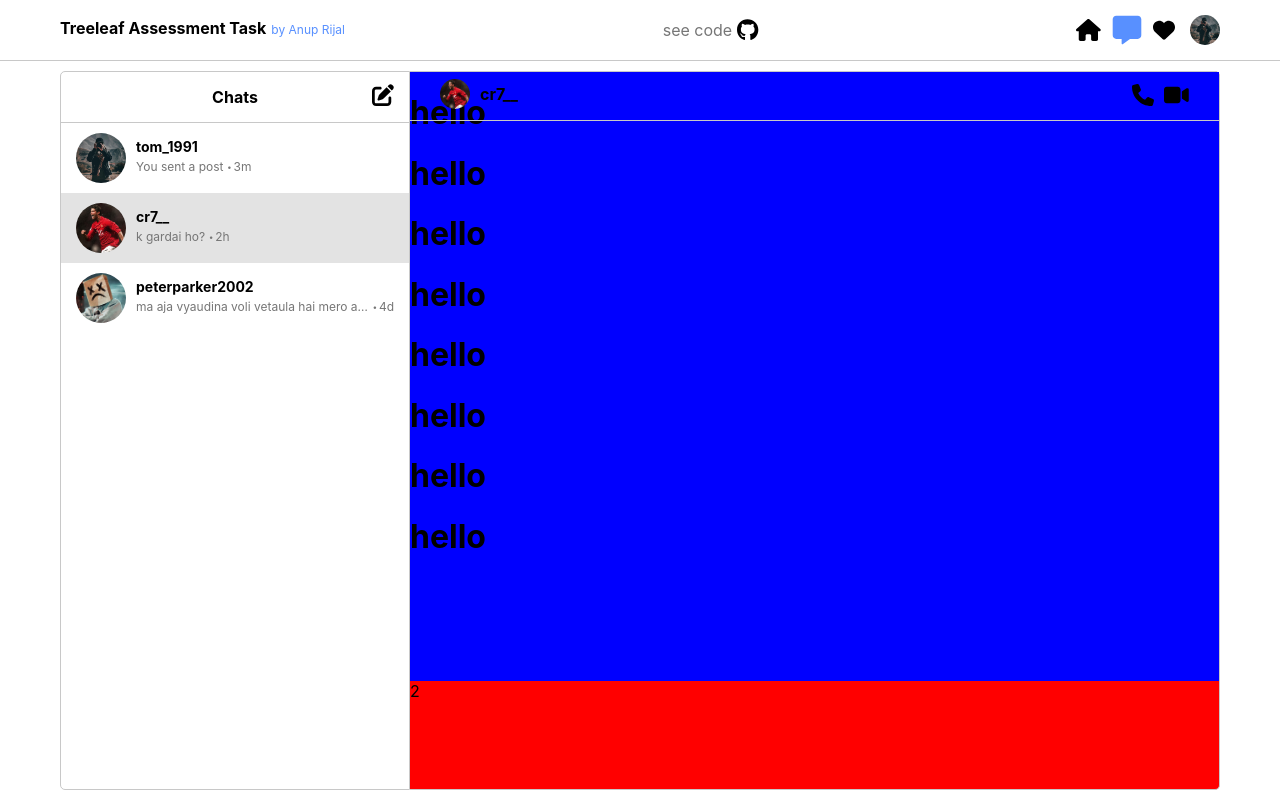
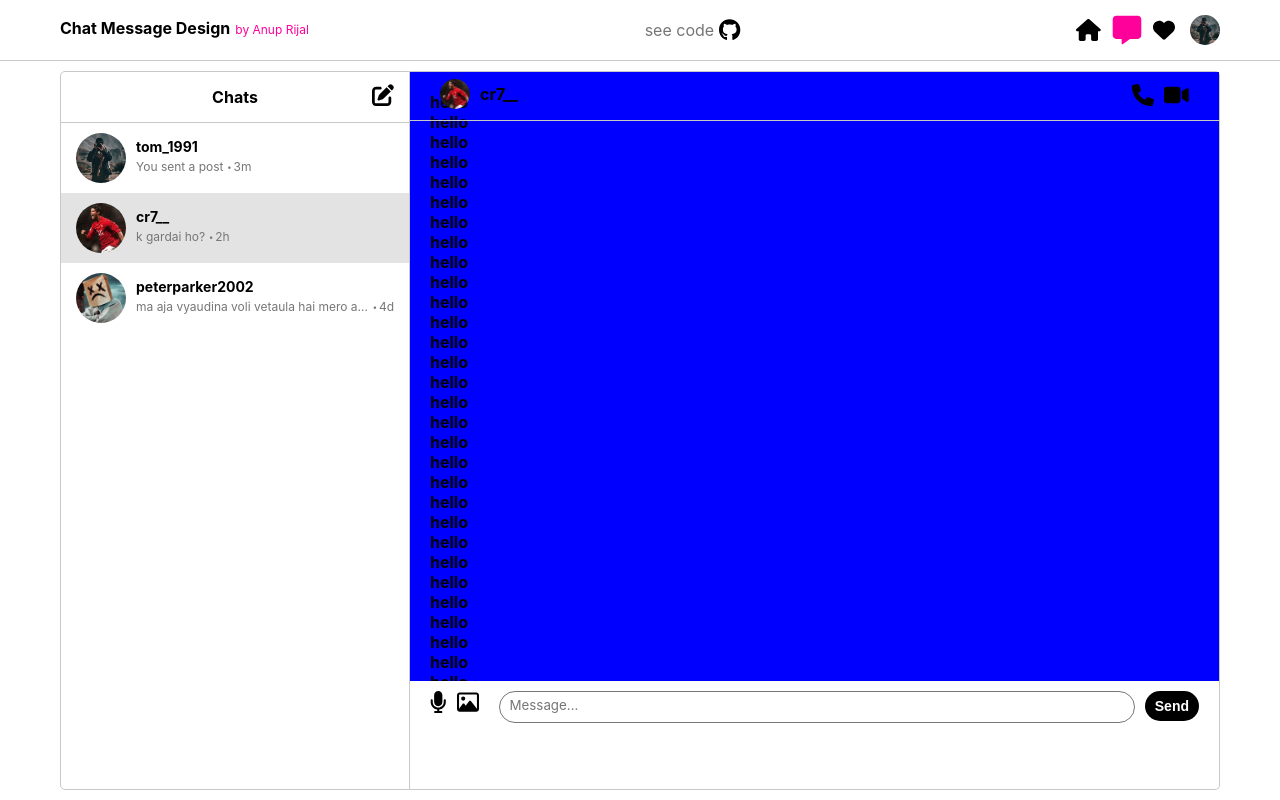
Before and after one commit to AnupRijal123/Treeleaf_Assessment_Task, a React (Create React App) app: page / in a window 1280 px wide. Built offline with nearby package versions, Linux system fonts and the light colour scheme.

Commit message:
message textarea done and css done

```diff
--- a/src/App.js
+++ b/src/App.js
@@ -22,7 +22,7 @@ function App() {
     <div className="main-container">
       <div className="navbar">
         <div className="navbar-heading">
-          <h4>Treeleaf Assessment Task</h4>
+          <h4>Chat Message Design</h4>
           <a href="https://anup-rijal-portfolio.web.app/">
             <p className="developer-name"> by Anup Rijal</p>
           </a>
--- a/src/components/MessageScreen.js
+++ b/src/components/MessageScreen.js
@@ -1,7 +1,22 @@
 import '../styles/MessageScreen.css';
 import { FontAwesomeIcon } from '@fortawesome/react-fontawesome';
+import { useState, useEffect } from 'react';
 
 function MessageScreen() {
+    const [messageTextAreaDom, setMessageTextAreaDom] = useState('');
+
+    useEffect(() => {
+        const textAreaDom = document.getElementById('message-textarea');
+        setMessageTextAreaDom(textAreaDom)
+    }, []);
+
+    const handleInputChange = () => {
+        console.log('helloo')
+        console.log(messageTextAreaDom);
+        messageTextAreaDom.style.height = 'auto';
+        messageTextAreaDom.style.height = `${messageTextAreaDom.scrollHeight}px`;
+
+    }
     return (
         <>
             <div className="top-section">
@@ -19,18 +34,75 @@ function MessageScreen() {
                     </div>
                 </div>
                 <div className="chats-screen-container">
-                    <h1>hello</h1>
-                    <h1>hello</h1>
-                    <h1>hello</h1>
-                    <h1>hello</h1>
-                    <h1>hello</h1>
-                    <h1>hello</h1>
-                    <h1>hello</h1>
-                    <h1>hello</h1>
+                    <h4>hello</h4>
+                    <h4>hello</h4>
+                    <h4>hello</h4>
+                    <h4>hello</h4>
+                    <h4>hello</h4>
+                    <h4>hello</h4>
+                    <h4>hello</h4>
+                    <h4>hello</h4>
+                    <h4>hello</h4>
+                    <h4>hello</h4>
+                    <h4>hello</h4>
+                    <h4>hello</h4>
+                    <h4>hello</h4>
+                    <h4>hello</h4>
+                    <h4>hello</h4>
+                    <h4>hello</h4>
+                    <h4>hello</h4>
+                    <h4>hello</h4>
+                    <h4>hello</h4>
+                    <h4>hello</h4>
+                    <h4>hello</h4>
+                    <h4>hello</h4>
+                    <h4>hello</h4>
+                    <h4>hello</h4>
+                    <h4>hello</h4>
+                    <h4>hello</h4>
+                    <h4>hello</h4>
+                    <h4>hello</h4>
+                    <h4>hello</h4>
+                    <h4>hello</h4>
+                    <h4>hello</h4>
+                    <h4>hello</h4>
+                    <h4>hello</h4>
+                    <h4>hello</h4>
+                    <h4>hello</h4>
+                    <h4>hello</h4>
+                    <h4>hello</h4>
+                    <h4>hello</h4>
+                    <h4>hello</h4>
+                    <h4>hello</h4>
+                    <h4>hello</h4>
+                    <h4>hello</h4>
+                    <h4>hello</h4>
+                    <h4>hello</h4>
+                    <h4>hello</h4>
+                    <h4>hello</h4>
+                    <h4>hello</h4>
+                    <h4>hello</h4>
+                    <h4>hello</h4>
+                    <h4>hello</h4>
+                    <h4>hello</h4>
+                    <h4>hello</h4>
 
                 </div>
             </div>
-            <div>2</div>
+            <div className="bottom-section">
+                <div className="message-icons-container">
+                    <FontAwesomeIcon className="custom-icon" icon="fa-solid fa-microphone" />
+                    <FontAwesomeIcon className="custom-icon" icon="fa-regular fa-image" />
+                </div>
+                <div className="message-input-container">
+                    <textarea
+                        id="message-textarea"
+                        onInput={handleInputChange}
+                        placeholder="Message..."
+                    />
+                    <button className="send-button">Send</button>
+                </div>
+            </div>
         </>
     )
 }
--- a/src/styles/App.css
+++ b/src/styles/App.css
@@ -20,7 +20,7 @@
 }
 
 .developer-name {
-    color: #5890FF;
+    color: #fe019a;
     cursor: pointer;
     font-size: 12px;
     transition: all 0.4s ease;
@@ -70,7 +70,7 @@
 }
 
 .active-icon {
-    color: #5890FF !important;
+    color: #fe019a !important;
     transform: scale(1.3);
 }
 
@@ -97,7 +97,6 @@
 }
 
 .right-content-container {
-    background-color: red;
     flex: 1;
     border: 1px solid #c8c8c8;
     border-left: none;
@@ -107,7 +106,6 @@
 
 
 p {
-    color: red;
     margin: 0;
     line-height: 24px;
 }
@@ -135,9 +133,10 @@ a {
         padding: 10px;
     }
 
+}
+
+@media only screen and (max-width:720px) {
     .developer-name {
-        color: green;
         display: none;
     }
-
 }
--- a/src/styles/MessageScreen.css
+++ b/src/styles/MessageScreen.css
@@ -38,7 +38,7 @@
 }
 
 .call-and-video-icons-div .custom-icon:hover {
-    color: #5890FF;
+    color: #fe019a;
     transform: scale(1.2);
 }
 
@@ -48,6 +48,8 @@
     top: 0;
     width: 100%;
     height: 100%;
+    padding: 20px;
+    box-sizing: border-box;
     overflow: auto;
     z-index: 1;
 }
@@ -58,6 +60,74 @@
 }
 
 .chats-screen-container::-webkit-scrollbar-thumb {
-    background-color: #5890FF;
+    background-color: #000000;
     border-radius: 10px;
 }
+
+.bottom-section {
+    padding: 10px 20px 0px 20px;
+    width: 100%;
+    box-sizing: border-box;
+    display: flex;
+}
+
+.message-icons-container {
+    display: flex;
+    gap: 10px;
+    padding-right: 20px;
+}
+
+.message-input-container {
+    display: flex;
+    gap: 10px;
+    flex: 1;
+}
+
+.bottom-section textarea {
+    resize: none;
+    height: 32px;
+    max-height: 65px;
+    outline: none;
+    padding: 5px 10px;
+    flex: 1;
+    box-sizing: border-box;
+    border-radius: 20px;
+}
+
+.bottom-section textarea::-webkit-scrollbar {
+    display: none;
+}
+
+textarea::placeholder {
+    color: #767676;
+    font-family: -apple-system, BlinkMacSystemFont, 'Segoe UI', 'Roboto', 'Oxygen',
+        'Ubuntu', 'Cantarell', 'Fira Sans', 'Droid Sans', 'Helvetica Neue',
+        sans-serif;
+}
+
+.send-button {
+    background-color: #000000;
+    color: #ffffff;
+    border: none;
+    border-radius: 20px;
+    font-weight: 600;
+    font-size: 14px;
+    padding: 1px 10px;
+    height: 30px;
+    cursor: pointer;
+    transition: all 0.2s ease;
+}
+
+.send-button:hover {
+    background-color: #fe019a;
+}
+
+.message-icons-container .custom-icon {
+    cursor: pointer;
+    transition: all 0.4s ease;
+}
+
+.message-icons-container .custom-icon:hover {
+    color: #767676;
+    transform: scale(1.2);
+}
```
